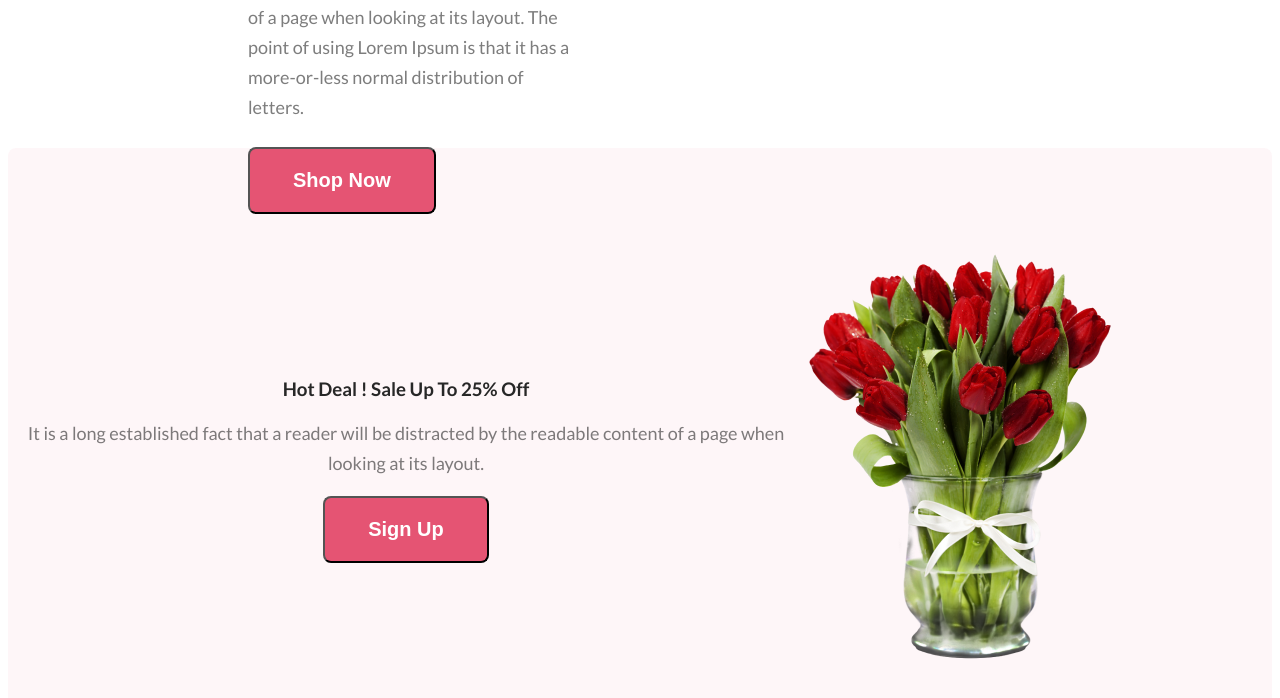
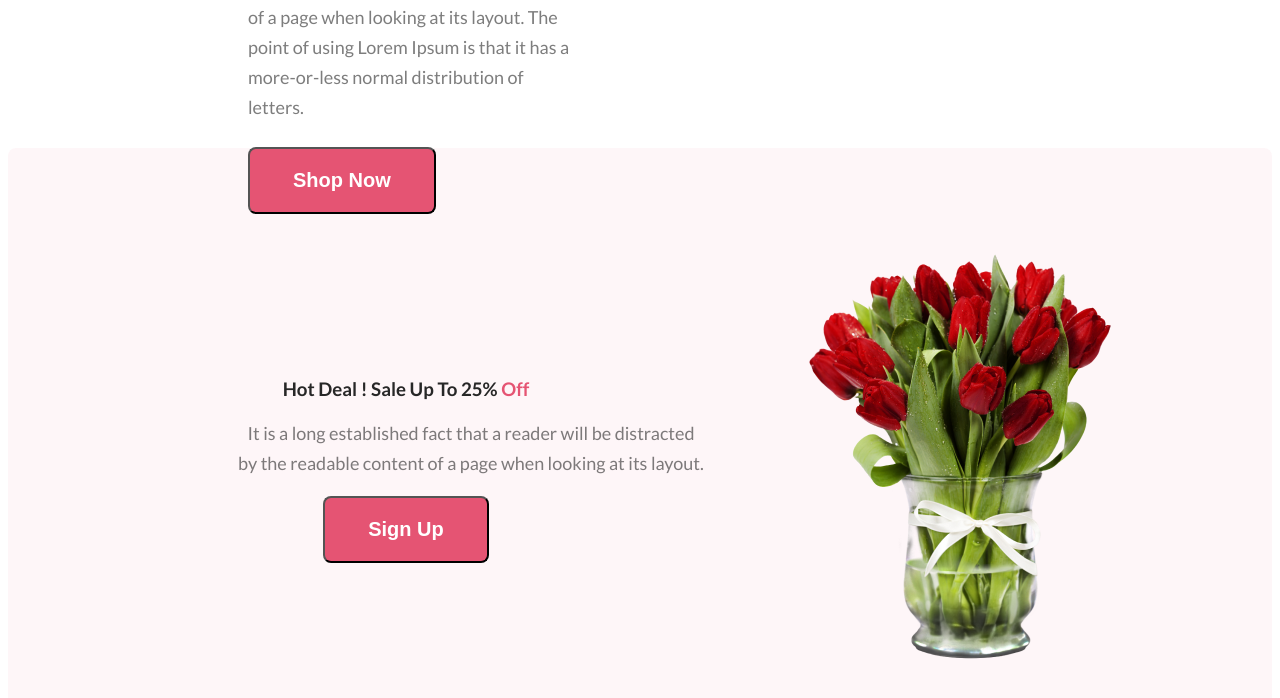
Before and after one commit to mirrumman/flower-shop-assingment-first, a plain HTML site: page index.html in a window 1280 px wide. Shown: the part 860-1558 px from the top of the page. Drawn offline with Linux system fonts and the light colour scheme.

Commit message:
hot deal section basic done

```diff
--- a/styles/flowershopstyle.css
+++ b/styles/flowershopstyle.css
@@ -65,6 +65,7 @@ h2{
 }
 h4{
     font-size: 40px;
+    font-weight: 700;
 }
 .hot-deal-paragraph{
     color: rgba(39, 39, 39, 0.60);
@@ -72,8 +73,11 @@ h4{
     font-size: 18px;
     font-weight: 400;
     line-height: 30px;
+    padding: 0px 100px 0px 230px;
+}
 
-
+#hot-offer{
+    color: #E55473;
 }
 
 .hot-deal-image{
```
